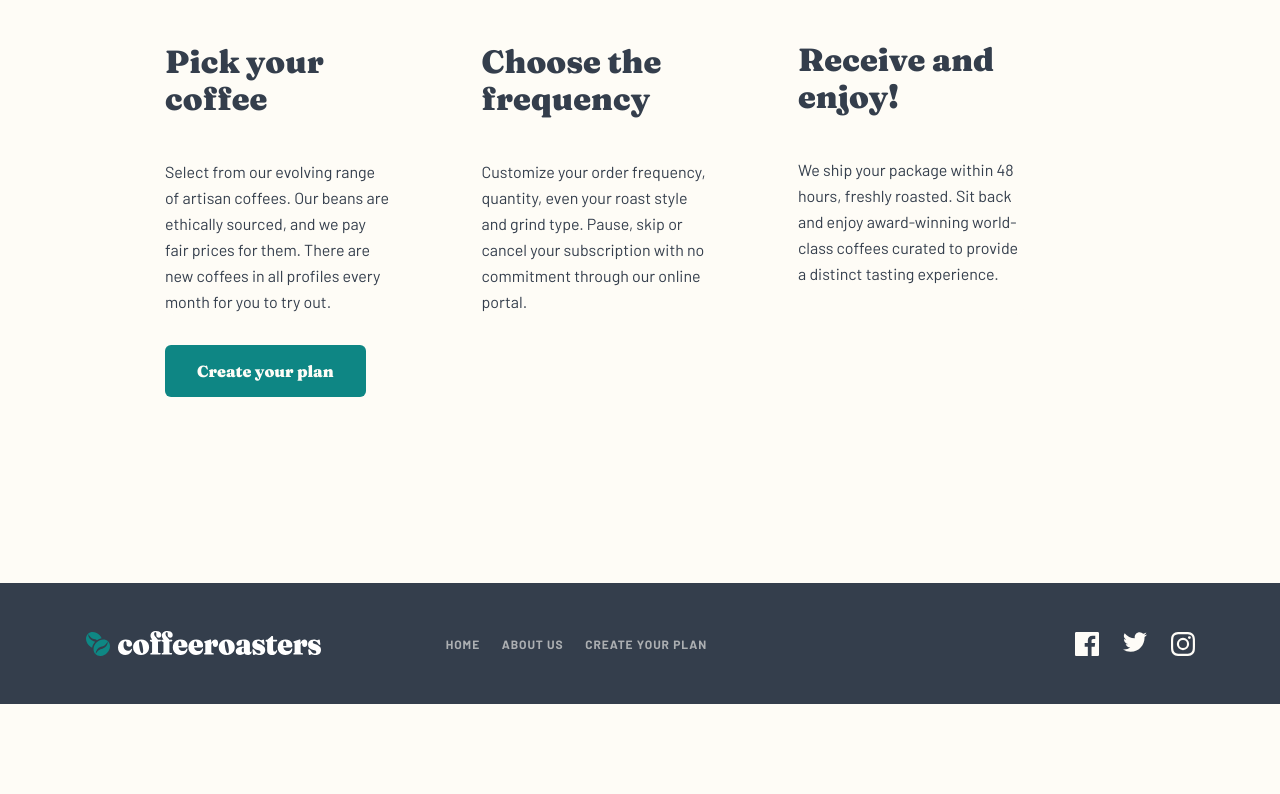
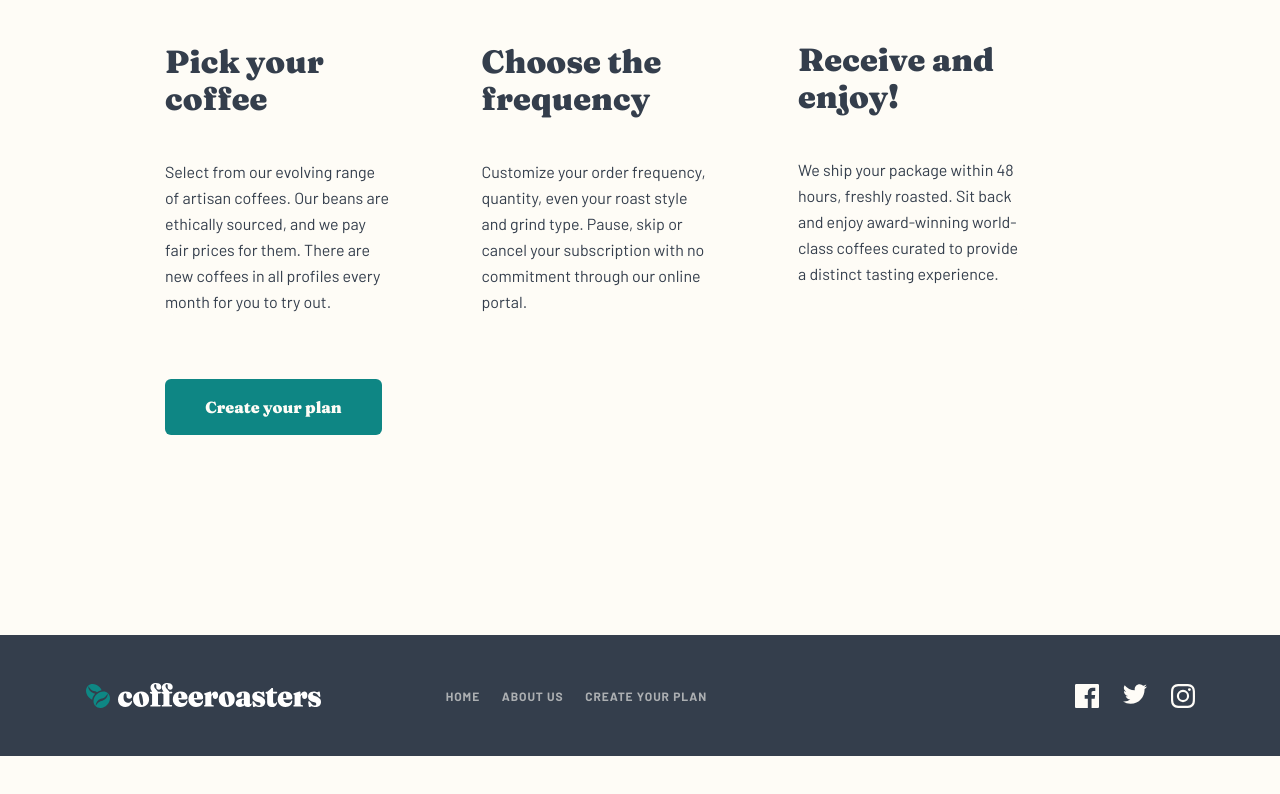
Before and after one commit to CodeHunt101/beanly-coffee, a Next.js app: page / in a window 1280 px wide. Shown: the part 3204-3998 px from the top of the page. Built offline with nearby package versions, Linux system fonts and the light colour scheme.

Commit message:
fix on button and how it works section

```diff
--- a/app/_sections/howItWorks/HowItWorks.module.scss
+++ b/app/_sections/howItWorks/HowItWorks.module.scss
@@ -29,7 +29,7 @@
     }
 
     @include lg {
-      margin-bottom: 12.5rem;
+      margin: 4rem 0 12.5rem 0;
     }
   }
 }
--- a/components/buttons/Buttons.module.scss
+++ b/components/buttons/Buttons.module.scss
@@ -2,6 +2,8 @@
 @use "@/styles/abstracts/variables" as *;
 
 .btn {
+  display: inline-block;
+  text-align: center;
   cursor: pointer;
   padding: 1em 2em;
   min-width: 13.563em;
```
